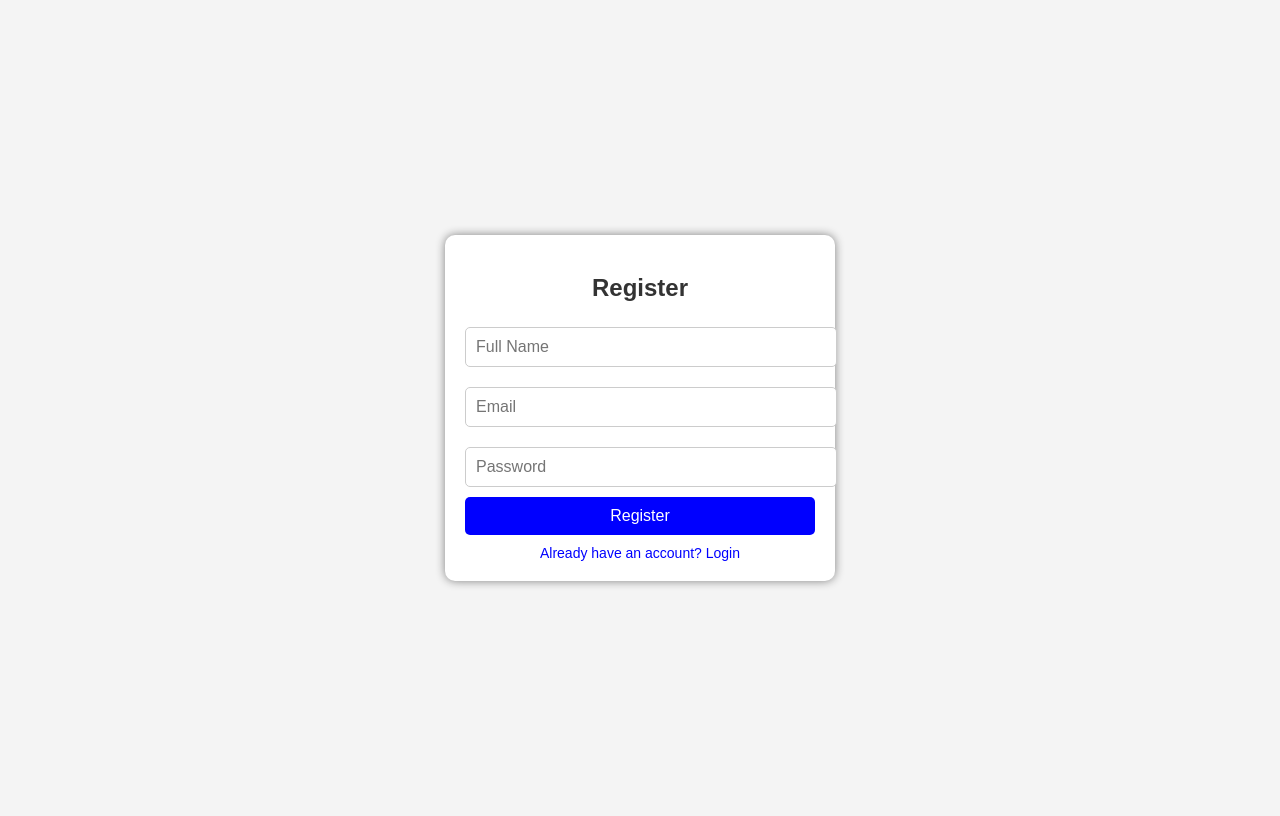
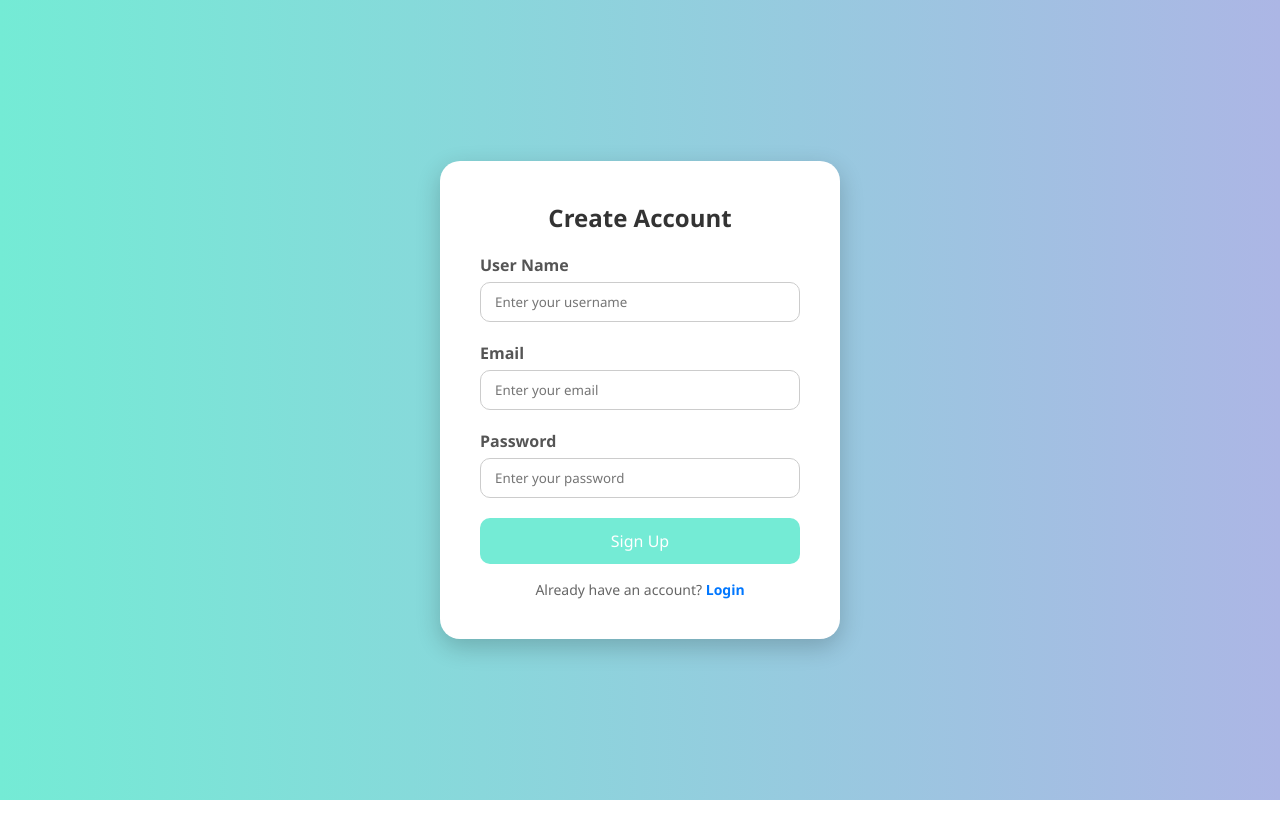
Before and after one commit to Sanjaykumar9965/charatabletrust, a plain HTML site: page register.html in a window 1280 px wide. Drawn offline with Linux system fonts and the light colour scheme.

Commit message:
adding register page

```diff
--- a/register.html
+++ b/register.html
@@ -1,95 +1,126 @@
 <!DOCTYPE html>
 <html lang="en">
 <head>
+  <meta charset="UTF-8">
+  <meta name="viewport" content="width=device-width, initial-scale=1">
+  <title>Register Page</title>
+  <style>
+    * {
+      box-sizing: border-box;
+      margin: 0;
+      padding: 0;
+      font-family: 'Segoe UI', Tahoma, Geneva, Verdana, sans-serif;
+    }
 
-    <title>User Authentication</title>
-    <link rel="stylesheet" href="style.css">
-    <style>
     body {
-            font-family: Arial, sans-serif;
-            background-color: #f4f4f4;
+      background: linear-gradient(to right, #74ebd5, #acb6e5);
       display: flex;
       justify-content: center;
       align-items: center;
       height: 100vh;
     }
-        .container {
-            width: 350px;
+
+    .register-container {
       background: white;
-            padding: 20px;
-            box-shadow: 0px 0px 10px gray;
-            border-radius: 10px;
+      padding: 40px;
+      border-radius: 20px;
+      box-shadow: 0 8px 24px rgba(0, 0, 0, 0.2);
+      width: 100%;
+      max-width: 400px;
+    }
+
+    .register-container h2 {
       text-align: center;
-        }
-        h2 {
-            margin-bottom: 15px;
+      margin-bottom: 20px;
       color: #333;
     }
-        .input-box {
+
+    .form-group {
+      margin-bottom: 20px;
+    }
+
+    .form-group label {
+      display: block;
+      margin-bottom: 6px;
+      color: #555;
+      font-weight: 600;
+    }
+
+    .form-group input {
       width: 100%;
-            padding: 10px;
-            margin: 10px 0;
+      padding: 10px 14px;
       border: 1px solid #ccc;
-            border-radius: 5px;
-            font-size: 16px;
+      border-radius: 10px;
+      outline: none;
+      transition: 0.3s ease;
     }
+
+    .form-group input:focus {
+      border-color: #74ebd5;
+      box-shadow: 0 0 5px #74ebd5;
+    }
+
     .btn {
       width: 100%;
-            padding: 10px;
-            background: blue;
+      background: #74ebd5;
       color: white;
+      padding: 12px;
       border: none;
+      border-radius: 10px;
       cursor: pointer;
-            border-radius: 5px;
       font-size: 16px;
+      transition: 0.3s ease;
     }
+
     .btn:hover {
-            background: darkblue;
+      background: #5ed3c8;
     }
-        .switch {
-            margin-top: 10px;
-            display: block;
-            color: blue;
+
+    .bottom-text {
+      text-align: center;
+      margin-top: 16px;
+      font-size: 14px;
+      color: #666;
+    }
+
+    .bottom-text a {
+      color: #0077ff;
       text-decoration: none;
-            font-size: 14px;
+      font-weight: bold;
+    }
+
+    .bottom-text a:hover {
+      text-decoration: underline;
     }
   </style>
 </head>
 <body>
-    <div class="container" id="register-box">
-        <h2>Register</h2>
+
+  <div class="register-container">
+    <h2>Create Account</h2>
     <form>
-            <input type="text" class="input-box" placeholder="Full Name" required>
-            <input type="email" class="input-box" placeholder="Email" required>
-            <input type="password" class="input-box" placeholder="Password" required>
-            <button type="submit" class="btn">Register</button>
-        </form>
-        <a href="#" class="switch" onclick="toggleForm()">Already have an account? Login</a>
+      <div class="form-group">
+        <label for="username">User Name</label>
+        <input type="text" id="username" placeholder="Enter your username" required>
       </div>
 
-    <div class="container" id="login-box" style="display: none;">
-        <h2>Login</h2>
-        <form>
-            <input type="email" class="input-box" placeholder="Enter Email" required>
-            <input type="password" class="input-box" placeholder="Enter Password" required>
-            <button type="submit" class="btn">Login</button>
-        </form>
-        <a href="#" class="switch" onclick="toggleForm()">Don't have an account? Register</a>
+      <div class="form-group">
+        <label for="email">Email</label>
+        <input type="email" id="email" placeholder="Enter your email" required>
       </div>
 
-    <script>
-        function toggleForm() {
-            let registerBox = document.getElementById("register-box");
-            let loginBox = document.getElementById("login-box");
+      <div class="form-group">
+        <label for="password">Password</label>
+        <input type="password" id="password" placeholder="Enter your password" required>
+      </div>
 
-            if (registerBox.style.display === "none") {
-                registerBox.style.display = "block";
-                loginBox.style.display = "none";
-            } else {
-                registerBox.style.display = "none";
-                loginBox.style.display = "block";
-            }
-        }
-    </script>
+      <button type="submit" class="btn">Sign Up</button>
+    </form>
+
+    <div class="bottom-text">
+      Already have an account? <a href="#">Login</a>
+    </div>
+  </div>
+
 </body>
 </html>
```
Lines whose indentation alone changed are shown as unchanged.
